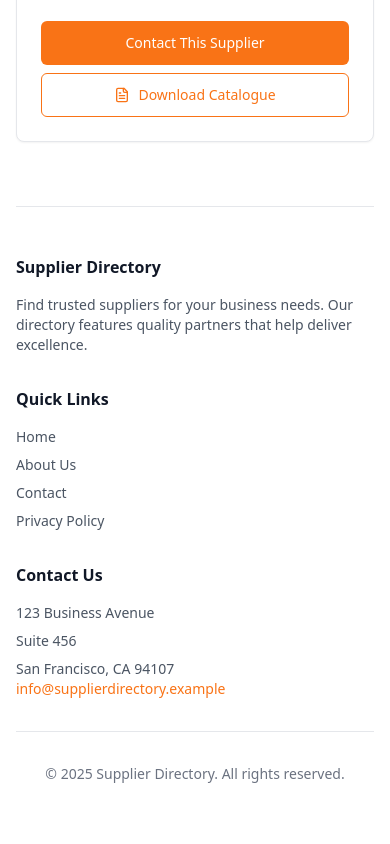
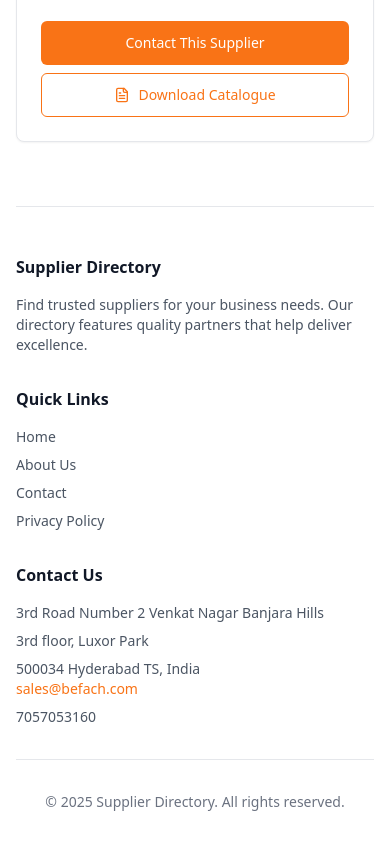
Before and after one commit to Befach/swift-supplier-catalogue, a React (Vite) app: page /supplier/chemtech-solutions in a window 390 px wide. Shown: the part 1586-2430 px from the top of the page. Before the commit the page ends 2402 px from the top, so only its background shows below. Built offline with nearby package versions, Linux system fonts and the light colour scheme.

Commit message:
Update contact information
Update the contact information in the `SupplierDetail` component to reflect the new address, email, and phone number.

```diff
--- a/src/pages/public/SupplierDetail.tsx
+++ b/src/pages/public/SupplierDetail.tsx
@@ -1,3 +1,4 @@
+
 import React from 'react';
 import { useParams, Link } from 'react-router-dom';
 import { useQuery } from '@tanstack/react-query';
@@ -281,12 +282,13 @@ const SupplierDetail = () => {
             <div>
               <h3 className="font-bold text-gray-900 mb-4">Contact Us</h3>
               <div className="space-y-2 text-sm text-gray-600">
-                <p>123 Business Avenue</p>
-                <p>Suite 456</p>
-                <p>San Francisco, CA 94107</p>
-                <a href="mailto:info@supplierdirectory.example" className="text-orange-500 hover:text-orange-600">
-                  info@supplierdirectory.example
+                <p>3rd Road Number 2 Venkat Nagar Banjara Hills</p>
+                <p>3rd floor, Luxor Park</p>
+                <p>500034 Hyderabad TS, India</p>
+                <a href="mailto:sales@befach.com" className="text-orange-500 hover:text-orange-600">
+                  sales@befach.com
                 </a>
+                <p>7057053160</p>
               </div>
             </div>
           </div>
```
